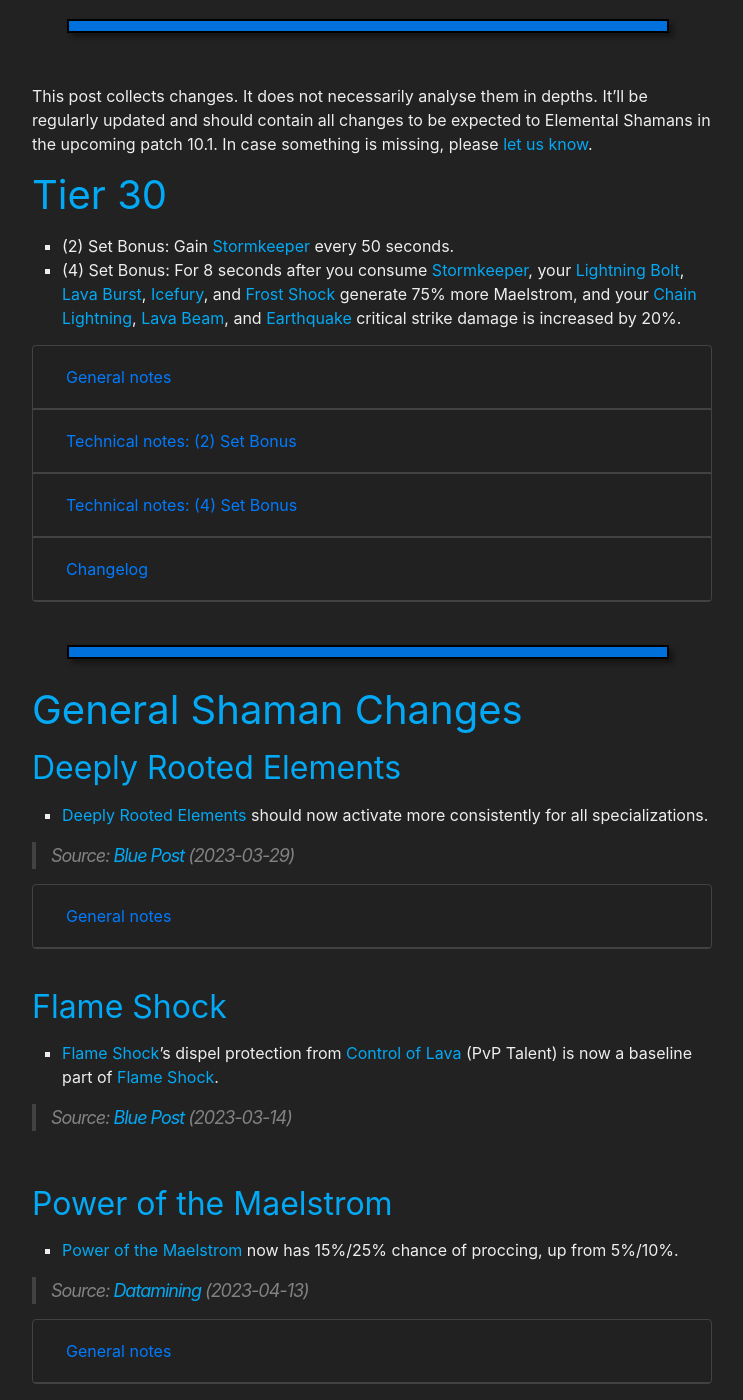
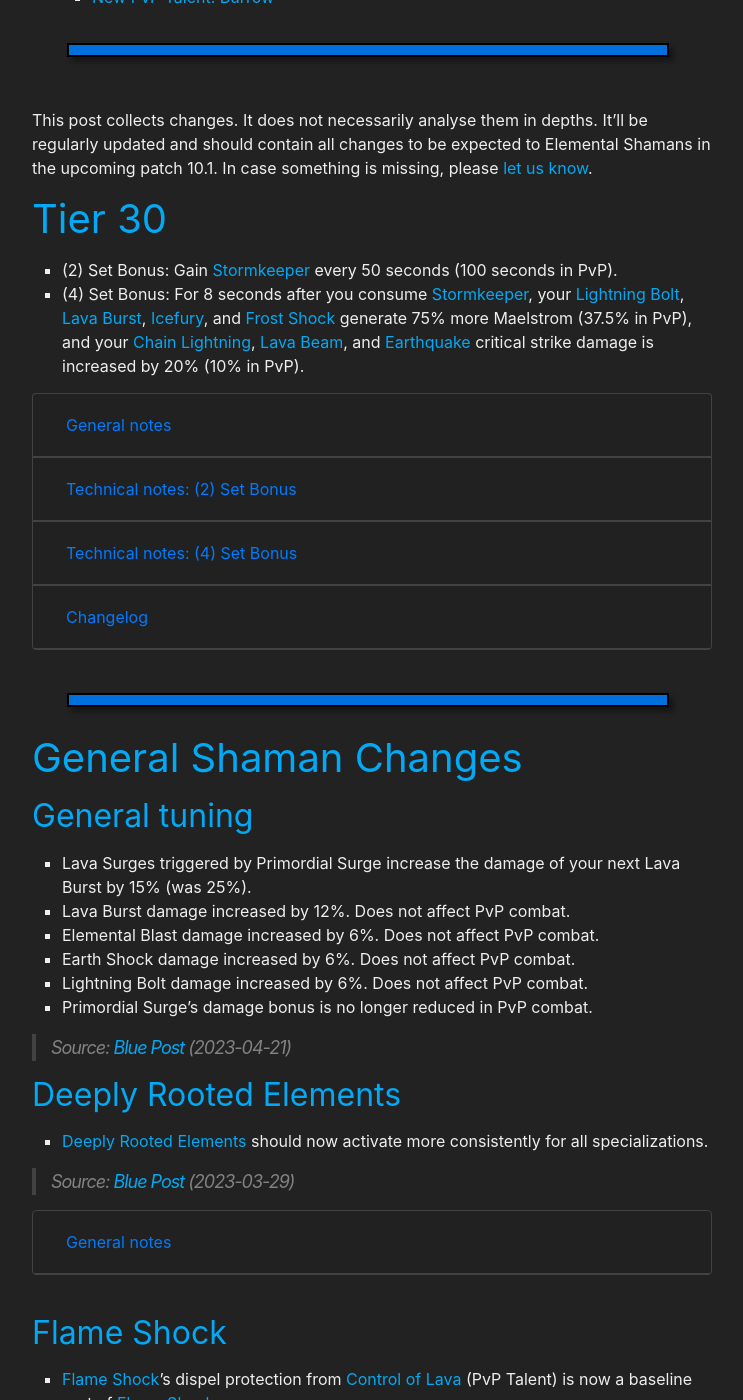
Before and after one commit to stormearthandlava/stormearthandlava.github.io, a Jekyll site: the page built from blog/_posts/2023-04-02-10.1-change-collection.md, in a window 1280 px wide and 1400 px high, scrolled down 571 px. Shown: the whole window, without its empty margins (268-1011 px from the left). Built offline with Jekyll 4.4.1, drawn with Linux system fonts in a browser that asks for light colours; a script that is not in the unit is left out; some of the changed text lies outside the part shown.

Commit message:
add pvp multiplier to T30, add general tuning

```diff
--- a/blog/_posts/2023-04-02-10.1-change-collection.md
+++ b/blog/_posts/2023-04-02-10.1-change-collection.md
@@ -13,20 +13,20 @@
 
 
 # Tier 30
-- (2) Set Bonus: Gain {{ site.data.talent.stormkeeper }} every 50 seconds.
-- (4) Set Bonus: For 8 seconds after you consume {{ site.data.talent.stormkeeper }}, your {{ site.data.spell.lb }}, {{ site.data.spell.lvb }}, {{ site.data.talent.if }}, and {{ site.data.spell.frs }} generate 75% more Maelstrom, and your {{ site.data.spell.cl }}, {{ site.data.spell.lvbm }}, and {{ site.data.spell.eq }} critical strike damage is increased by 20%.
+- (2) Set Bonus: Gain {{ site.data.talent.stormkeeper }} every 50 seconds (100 seconds in PvP).
+- (4) Set Bonus: For 8 seconds after you consume {{ site.data.talent.stormkeeper }}, your {{ site.data.spell.lb }}, {{ site.data.spell.lvb }}, {{ site.data.talent.if }}, and {{ site.data.spell.frs }} generate 75% more Maelstrom (37.5% in PvP), and your {{ site.data.spell.cl }}, {{ site.data.spell.lvbm }}, and {{ site.data.spell.eq }} critical strike damage is increased by 20% (10% in PvP).
 
 
 <div class="accordion mb-4" id="tier-30">
   <div class="card">
-    <div class="card-header" id="tier-30-1">
+    <div class="card-header" id="tier-30-general">
       <div class="h2 mb-0">
-        <button class="btn btn-link btn-block text-left collapsed" type="button" data-toggle="collapse" data-target="#tier-30-1-body" aria-expanded="false" aria-controls="tier-30-1-body">
+        <button class="btn btn-link btn-block text-left collapsed" type="button" data-toggle="collapse" data-target="#tier-30-general-body" aria-expanded="false" aria-controls="tier-30-general-body">
           General notes
         </button>
       </div>
     </div>
-    <div id="tier-30-1-body" class="collapse" aria-labelledby="tier-30-1" data-parent="#tier-30">
+    <div id="tier-30-general-body" class="collapse" aria-labelledby="tier-30-general" data-parent="#tier-30">
       <div class="card-body">
         These bonuses support Lightning focused builds a lot more than Fire ones. Especially in mythic+, where the two piece bonus will be noticeable.
       </div>
@@ -63,14 +63,14 @@
     </div>
   </div>
   <div class="card">
-    <div class="card-header" id="tier-30-3">
+    <div class="card-header" id="tier-30-4">
       <div class="h2 mb-0">
-        <button class="btn btn-link btn-block text-left collapsed" type="button" data-toggle="collapse" data-target="#tier-30-3-body" aria-expanded="false" aria-controls="tier-30-3-body">
+        <button class="btn btn-link btn-block text-left collapsed" type="button" data-toggle="collapse" data-target="#tier-30-4-body" aria-expanded="false" aria-controls="tier-30-4-body">
           Technical notes: (4) Set Bonus
         </button>
       </div>
     </div>
-    <div id="tier-30-3-body" class="collapse" aria-labelledby="tier-30-3" data-parent="#tier-30">
+    <div id="tier-30-4-body" class="collapse" aria-labelledby="tier-30-4" data-parent="#tier-30">
       <div class="card-body" markdown="1">
 
 - The effect {{ site.data.spell.t30_4 }} is applied after consuming **both** {{ site.data.talent.sk }} buff stacks.
@@ -85,14 +85,14 @@
     </div>
   </div>
   <div class="card">
-    <div class="card-header" id="tier-30-4">
+    <div class="card-header" id="tier-30-changelog">
       <div class="h2 mb-0">
-        <button class="btn btn-link btn-block text-left collapsed" type="button" data-toggle="collapse" data-target="#tier-30-4-body" aria-expanded="false" aria-controls="tier-30-4-body">
+        <button class="btn btn-link btn-block text-left collapsed" type="button" data-toggle="collapse" data-target="#tier-30-changelog-body" aria-expanded="false" aria-controls="tier-30-changelog-body">
           Changelog
         </button>
       </div>
     </div>
-    <div id="tier-30-4-body" class="collapse" aria-labelledby="tier-30-4" data-parent="#tier-30">
+    <div id="tier-30-changelog-body" class="collapse" aria-labelledby="tier-30-changelog" data-parent="#tier-30">
       <div class="card-body" markdown="1">
 
 - T30 effect added
@@ -116,6 +116,17 @@
 <hr>
 
 # General Shaman Changes
+
+## General tuning
+- Lava Surges triggered by Primordial Surge increase the damage of your next Lava Burst by 15% (was 25%).
+- Lava Burst damage increased by 12%. Does not affect PvP combat.
+- Elemental Blast damage increased by 6%. Does not affect PvP combat.
+- Earth Shock damage increased by 6%. Does not affect PvP combat.
+- Lightning Bolt damage increased by 6%. Does not affect PvP combat.
+- Primordial Surge's damage bonus is no longer reduced in PvP combat.
+
+> Source: [Blue Post](https://us.forums.blizzard.com/en/wow/t/ptr-class-tuning-hotfixes-%E2%80%93-april-21/1573103) (2023-04-21)
+
 
 ## Deeply Rooted Elements
 - {{ site.data.talent.dre }} should now activate more consistently for all specializations.
@@ -152,26 +163,50 @@
 <br>
 
 ## Power of the Maelstrom
+- {{ site.data.talent.potm }} now has 13%/25% chance of proccing, up from 5%/10%.
+
+> Source: [Datamining](https://www.wowhead.com/news/patch-10-1-ptr-datamined-class-changes-and-tier-set-tuning-332511#shaman) (2023-04-21)
+
+<div class="accordion mb-4" id="potm">
+  <div class="card">
+    <div class="card-header" id="potm-general">
+      <div class="h2 mb-0">
+        <button class="btn btn-link btn-block text-left collapsed" type="button" data-toggle="collapse" data-target="#potm-body" aria-expanded="false" aria-controls="potm-body">
+          General notes
+        </button>
+      </div>
+    </div>
+    <div id="potm-body" class="collapse" aria-labelledby="potm-general" data-parent="#potm">
+      <div class="card-body" markdown="1">
+
+  - Before 10.1 casting {{ site.data.spell.lava_burst }} rolled for {{ site.data.talent.potm }} on cast success and on cast hit.
+  - Starting with 10.1 {{ site.data.spell.lava_burst }} rolls for {{ site.data.talent.potm }} only on cast success.
+  - The change to roll only on cast success means, that the value increase for the talent is smaller than assumed on first look. It's still a noticeable buff to the talent.
+
+  </div>
+    </div>
+  </div>
+  <div class="card">
+    <div class="card-header" id="potm-changelog">
+      <div class="h2 mb-0">
+        <button class="btn btn-link btn-block text-left collapsed" type="button" data-toggle="collapse" data-target="#potm-changelog-body" aria-expanded="false" aria-controls="potm-changelog-body">
+          Changelog
+        </button>
+      </div>
+    </div>
+    <div id="potm-changelog-body" class="collapse" aria-labelledby="potm-changelog" data-parent="#potm">
+      <div class="card-body" markdown="1">
+
 - {{ site.data.talent.potm }} now has 15%/25% chance of proccing, up from 5%/10%.
 
 > Source: [Datamining](https://www.wowhead.com/news/10-1-ptr-datamined-class-and-tier-set-tuning-332430#elemental) (2023-04-13)
 
-<div class="card">
-  <div class="card-header" id="potm">
-    <div class="h2 mb-0">
-      <button class="btn btn-link btn-block text-left collapsed" type="button" data-toggle="collapse" data-target="#potm-body" aria-expanded="false" aria-controls="potm-body">
-        General notes
-      </button>
-    </div>
-  </div>
-  <div id="potm-body" class="collapse" aria-labelledby="potm">
-    <div class="card-body" markdown="1">
+- {{ site.data.talent.potm }} now has 13%/25% chance of proccing, up from 5%/10%.
 
-- Before 10.1 casting {{ site.data.spell.lava_burst }} rolled for {{ site.data.talent.potm }} on cast success and on cast hit.
-- Starting with 10.1 {{ site.data.spell.lava_burst }} rolls for {{ site.data.talent.potm }} only on cast success.
-- The change to roll only on cast success means, that the value increase for the talent is smaller than assumed on first look. It's still a noticeable buff to the talent.
+> Source: [Datamining](https://www.wowhead.com/news/patch-10-1-ptr-datamined-class-changes-and-tier-set-tuning-332511#shaman) (2023-04-21)
 
 </div>
+    </div>
   </div>
 </div>
 
```
